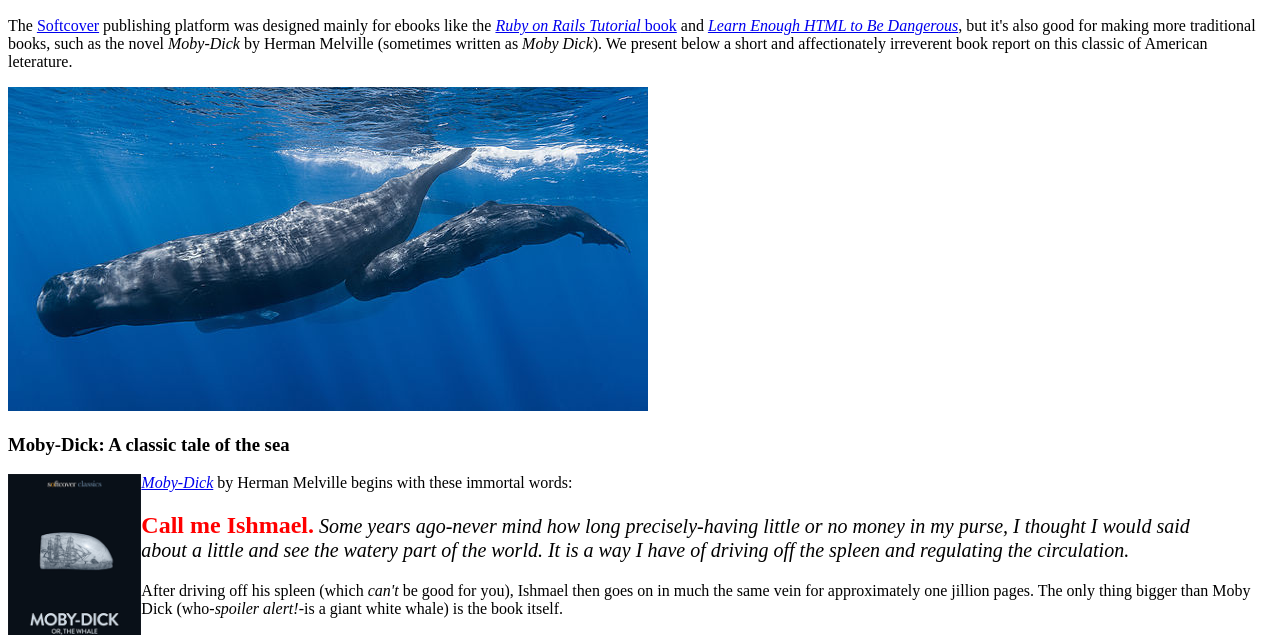
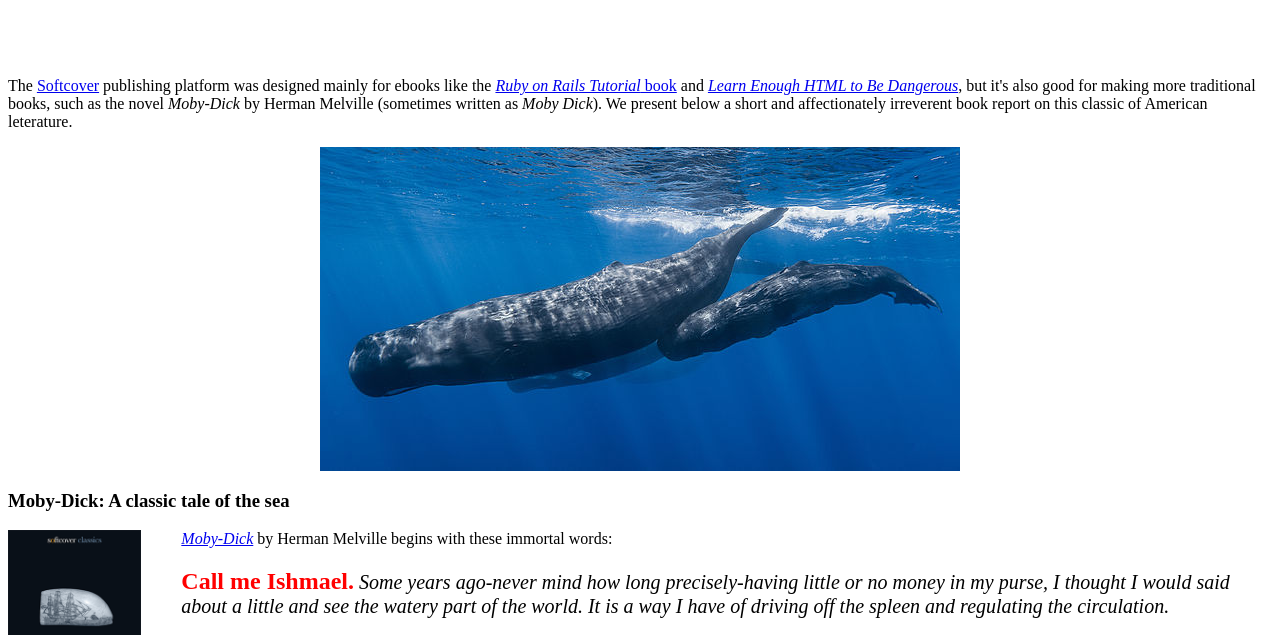
Before and after one commit to IkeCairns/sample_website, a plain HTML site: page moby_dick.html in a window 1280 px wide. Shown: the part 136-771 px from the top of the page. Drawn offline with Linux system fonts and the light colour scheme.

Commit message:
Add margin in moby_dick.html

```diff
--- a/moby_dick.html
+++ b/moby_dick.html
@@ -11,7 +11,7 @@
       <a href="tags.html">HTML Tags</a>
     </div>
 
-		<header>
+		<header style="text-align: center; margin: 0 0 80px;">
 			<h1 style="text-align: center;">A Softcover Book Report</h1>
 			<h2 style="text-align: center;">Moby-Dick (or, The Whale)</h2>
 		</header>
@@ -21,13 +21,13 @@
 			</p>
 		</div>
 		<a href="https://commons.wikipedia.org/wiki/File:Sperm_whale_pod.jpg" target="_blank" rel="noopener">
-			<img src="images/sperm_whales.jpg" alt="Sperm Whales">
+			<img src="images/sperm_whales.jpg" alt="Sperm Whales" style="display: block; margin: 0 auto;">
 		</a>
 		<div>
 			<h3>Moby-Dick: A classic tale of the sea</h3>
 
 			<a href="https://www.softcover.io/read/6070fb03/moby-dick" target="_blank" rel="noopener">
-				<img src="images/moby_dick.png" alt="Moby Dick" height="200px" style="float: left;">
+				<img src="images/moby_dick.png" alt="Moby Dick" height="200px" style="float: left; margin-right:40px;">
 			</a>
 
 			<p>
```
